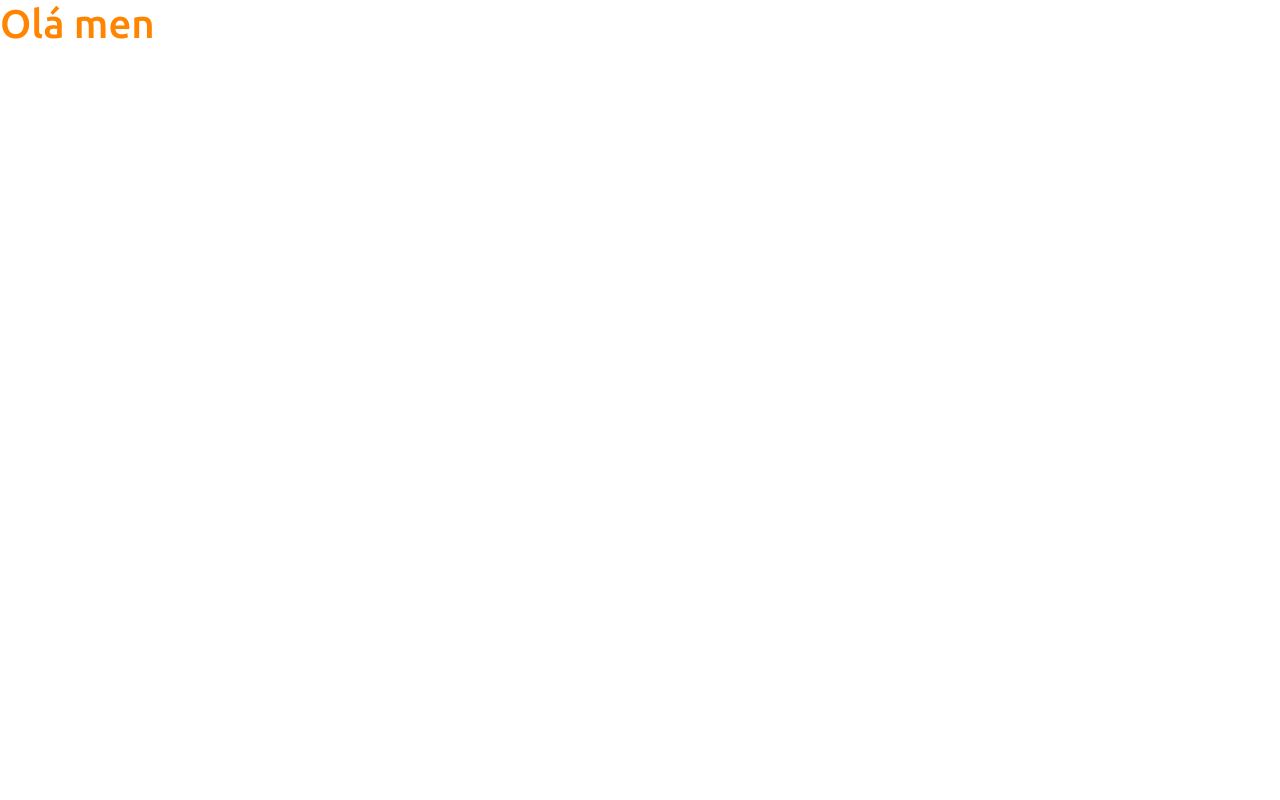
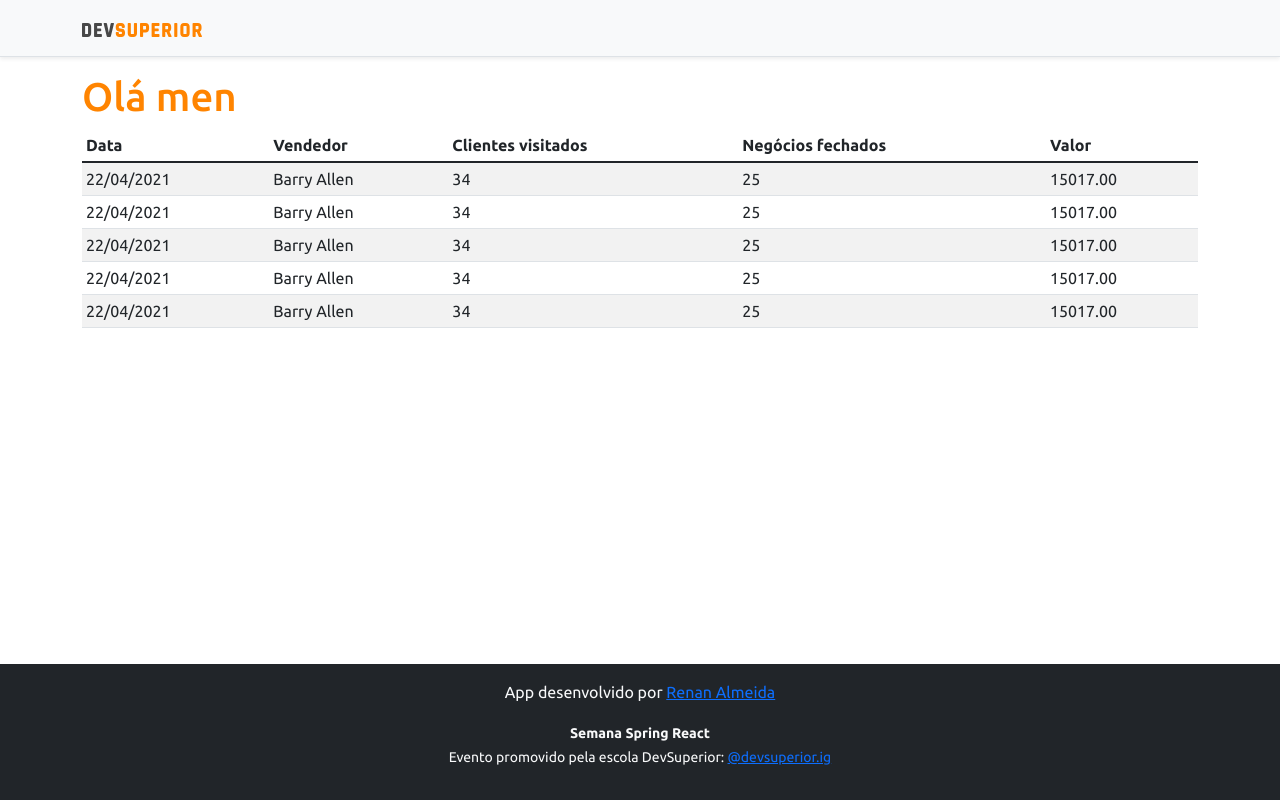
Before and after one commit to Renan-Ald/Projeto-sds3, a React (Create React App) app in the folder frontend/: page / in a window 1280 px wide. Built offline with nearby package versions, Linux system fonts and the light colour scheme.

Commit message:
Basic static components

```diff
--- a/frontend/src/App.tsx
+++ b/frontend/src/App.tsx
@@ -1,9 +1,17 @@
+import Navbar from 'components/Navbar';
+import Footer from 'components/Footer';
+import DataTable from 'components/DataTable';
 import React from 'react';
 function App() {
   return (
-    <div >
+    <>
+  <Navbar/>
+    <div className= "container" >
       <h1 className="text-primary">Olá men </h1>
-    </div>
+      <DataTable/>
+     </div>
+    <Footer/>
+      </>
   );
 }
 
--- /dev/null
+++ b/frontend/src/components/DataTable/index.tsx
@@ -0,0 +1,53 @@
+const DataTable = () => {
+    return (
+        <div className="table-responsive">
+            <table className="table table-striped table-sm">
+                <thead>
+                    <tr>
+                        <th>Data</th>
+                        <th>Vendedor</th>
+                        <th>Clientes visitados</th>
+                        <th>Negócios fechados</th>
+                        <th>Valor</th>
+                    </tr>
+                </thead>
+                <tbody>
+                    <tr>
+                        <td>22/04/2021</td>
+                        <td>Barry Allen</td>
+                        <td>34</td>
+                        <td>25</td>
+                        <td>15017.00</td>
+                    </tr>
+                    <tr>
+                        <td>22/04/2021</td>
+                        <td>Barry Allen</td>
+                        <td>34</td>
+                        <td>25</td>
+                        <td>15017.00</td>
+                    </tr><tr>
+                        <td>22/04/2021</td>
+                        <td>Barry Allen</td>
+                        <td>34</td>
+                        <td>25</td>
+                        <td>15017.00</td>
+                    </tr><tr>
+                        <td>22/04/2021</td>
+                        <td>Barry Allen</td>
+                        <td>34</td>
+                        <td>25</td>
+                        <td>15017.00</td>
+                    </tr><tr>
+                        <td>22/04/2021</td>
+                        <td>Barry Allen</td>
+                        <td>34</td>
+                        <td>25</td>
+                        <td>15017.00</td>
+                    </tr>
+                </tbody>
+            </table>
+        </div>
+    );
+}
+
+export default DataTable;
--- /dev/null
+++ b/frontend/src/components/Footer/index.tsx
@@ -0,0 +1,13 @@
+const Footer = () => {
+    return (
+    <footer className="footer mt-auto py-3 bg-dark">
+    <div className="container">
+    <p className="text-light">App desenvolvido por <a href="https://github.com/Renan-Ald" target="_blank" rel="noreferrer">Renan Almeida</a></p>
+      <p className="text-light"><small><strong>Semana Spring React</strong><br/>
+        Evento promovido pela escola DevSuperior: <a href="https://instagram.com/devsuperior.ig" target="_blank" rel="noreferrer">@devsuperior.ig</a></small></p>
+    </div>
+  </footer>
+    );
+}
+
+export default Footer;
--- /dev/null
+++ b/frontend/src/components/Navbar/index.tsx
@@ -0,0 +1,16 @@
+ import ImgDsDark from 'assets/img/ds-dark.svg';
+
+
+const Navbar = () => {
+    return (
+        <div className="d-flex flex-column flex-md-row align-items-center p-3 px-md-4 mb-3 bg-light border-bottom shadow-sm">
+            <div className="container">
+                <nav className="my-2 my-md-0 mr-md-3">
+                    <img src={ImgDsDark} alt="DevSuperior" width="120" />
+                </nav>
+            </div>
+        </div>
+    );
+}
+
+export default Navbar;
```
Also changed, not shown: frontend/src/assets/img/ds-dark.svg (added).
